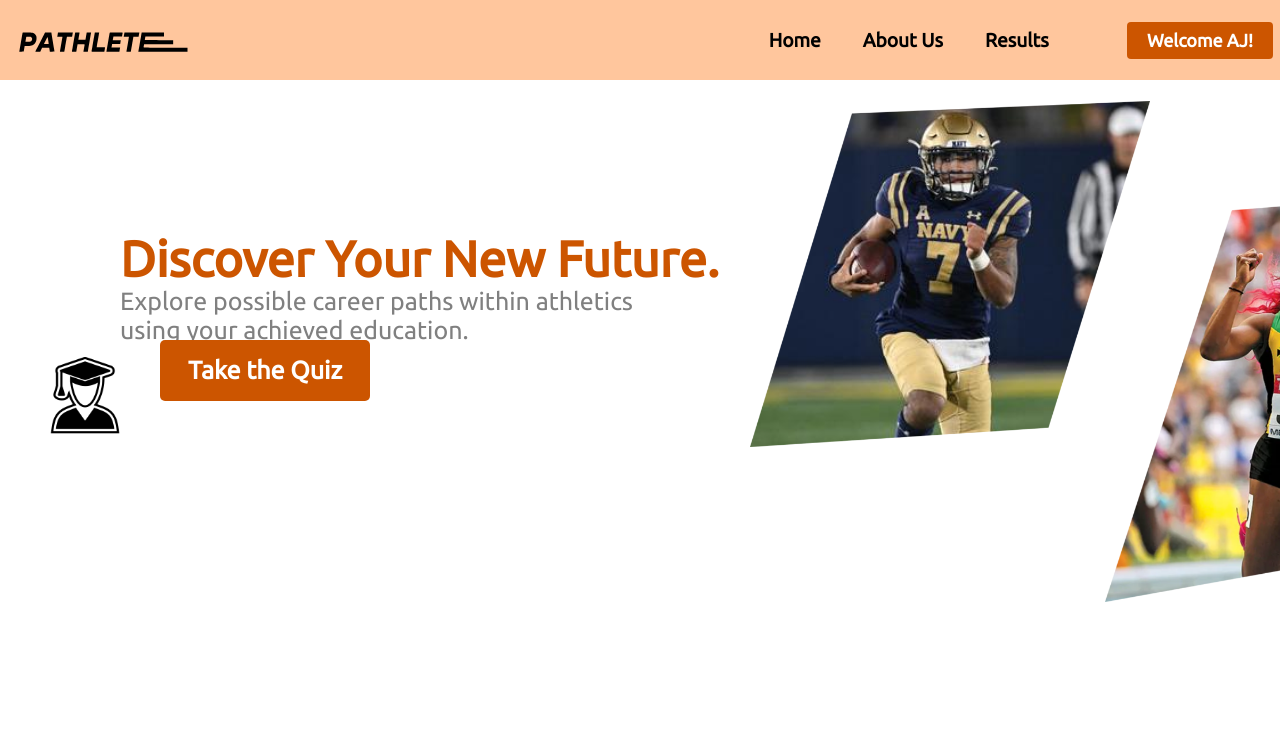
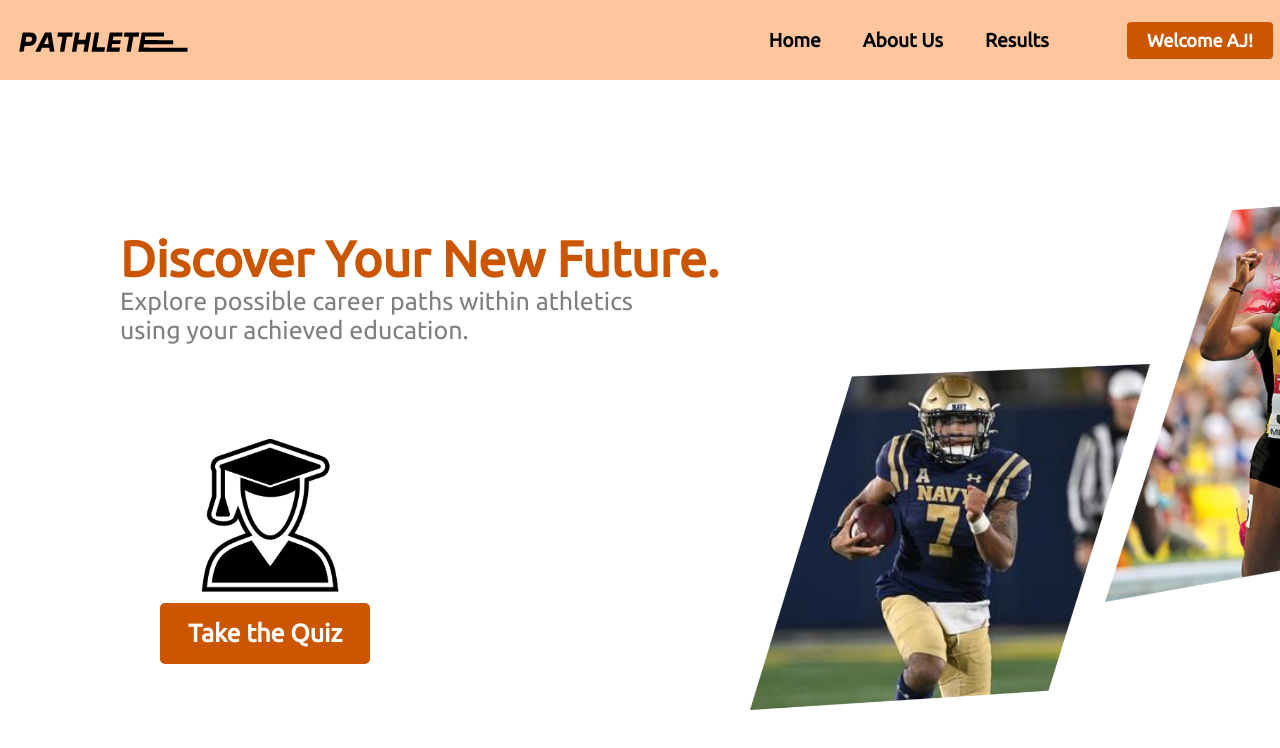
Before and after one commit to akshatdotcom/upskilling, a React (Create React App) app in the folder website/: page / in a window 1280 px wide. Shown: the top 748 px of the page. Built offline with nearby package versions, Linux system fonts and the light colour scheme; the HTML template or start-up script is replaced by a standard one.

Commit message:
fixed icon bug

```diff
--- a/website/src/components/LessonPlan/LessonPlan.css
+++ b/website/src/components/LessonPlan/LessonPlan.css
@@ -182,7 +182,7 @@
     margin-right: 15px; /* Replace with actual icon sizes */
   }
 
-  .student-icon {
+  .student-icon-lp {
     width: 90px;
     margin-left: 40px;
     margin-top: 5px;
--- a/website/src/components/LessonPlan/LessonPlan.js
+++ b/website/src/components/LessonPlan/LessonPlan.js
@@ -25,7 +25,7 @@ function render(userInfoData) {
       <div style={{ width: 279, height: 54, left: 496, top: 129.01, position: 'absolute', textAlign: 'center', color: '#CC5500', fontSize: 40, fontFamily: 'Ubuntu', fontWeight: '500', wordWrap: 'break-word' }}>My Courses</div>
       <div style={{ width: 494, height: 32, left: 526, top: 183.01, position: 'absolute', color: '#DE7C3D', fontSize: 30, fontFamily: 'Ubuntu', fontWeight: '400', wordWrap: 'break-word' }}>Sports Analytics</div>
       <div style={{ width: 1512, height: 100, left: 0, top: 0, position: 'absolute', background: '#FFE3CF' }} />
-      <div><img className='student-icon' src={student} alt="student"/></div>
+      <div><img className='student-icon-lp' src={student} alt="student"/></div>
       <div style={{ width: 310, height: 44, left: 140, top: 19, position: 'absolute', color: 'black', fontSize: 30, fontFamily: 'Ubuntu', fontWeight: '400', wordWrap: 'break-word' }}>
         {userInfoData.firstName} {userInfoData.lastName}
       </div>
```
